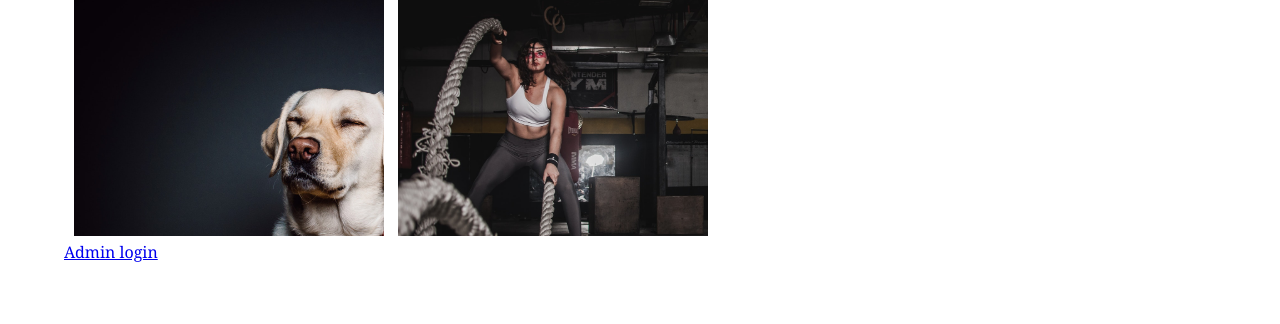
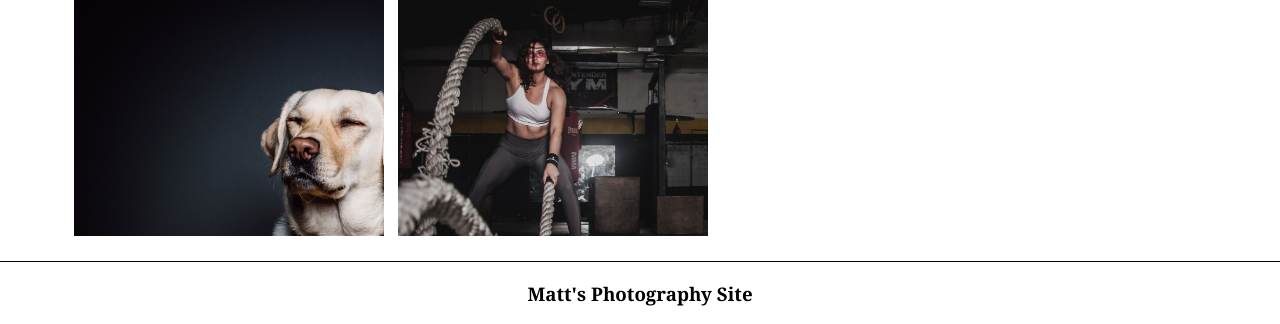
Before and after one commit to samniem/DjangoPictureSite, a Django app: page / in a window 1280 px wide. Shown: the part 1239-1563 px from the top of the page. Before the commit the page ends 1501 px from the top, so only its background shows below. Run offline with Django 3.2, Linux system fonts and the light colour scheme.

Commit message:
Updated project..

```diff
--- /dev/null
+++ b/my_env/pyvenv.cfg
@@ -0,0 +1,3 @@
+home = /home/thunder/anaconda3/bin
+include-system-site-packages = false
+version = 3.7.1
--- a/pictures/static/pictures/main.css
+++ b/pictures/static/pictures/main.css
@@ -46,3 +46,15 @@ main{
     max-height: 400px;
     vertical-align: center;
 }
+
+footer{
+    margin-top: 20px;
+    border-top: solid black 1px;
+    text-align: center;
+    position: sticky;
+}
+
+.Adminlog{
+    text-decoration: none;
+    color: black;
+}
--- a/pictures/templates/pictures/index.html
+++ b/pictures/templates/pictures/index.html
@@ -26,9 +26,9 @@
                 <img class="Image" src="{% static '/pictures/pix/' %}{{picture}}"/>
             </div>
         {% endfor %}
-        <div>
-            <a  class="Adminlog" href="/admin">Admin login</a>
-        </div>
     </main>
+    <footer>
+        <h3><a class="Adminlog" href="/admin">Matt's Photography Site</a></h3>
+    </footer>
 </body>
 </html>
--- a/picturesite/settings.py
+++ b/picturesite/settings.py
@@ -20,7 +20,7 @@ BASE_DIR = os.path.dirname(os.path.dirname(os.path.abspath(__file__)))
 # See https://docs.djangoproject.com/en/dev/howto/deployment/checklist/
 
 # SECURITY WARNING: keep the secret key used in production secret!
-SECRET_KEY = 'f)vc%@mkdzg%t-l+ri+nrotlnwf*+6u*vp_i5pq$g453f)r)7*'
+SECRET_KEY = ''
 
 # SECURITY WARNING: don't run with debug turned on in production!
 DEBUG = True
```
Also changed, not shown: README.md, showcasepictures/photography1.png (added), showcasepictures/photography2.png (added), 11 other files.
